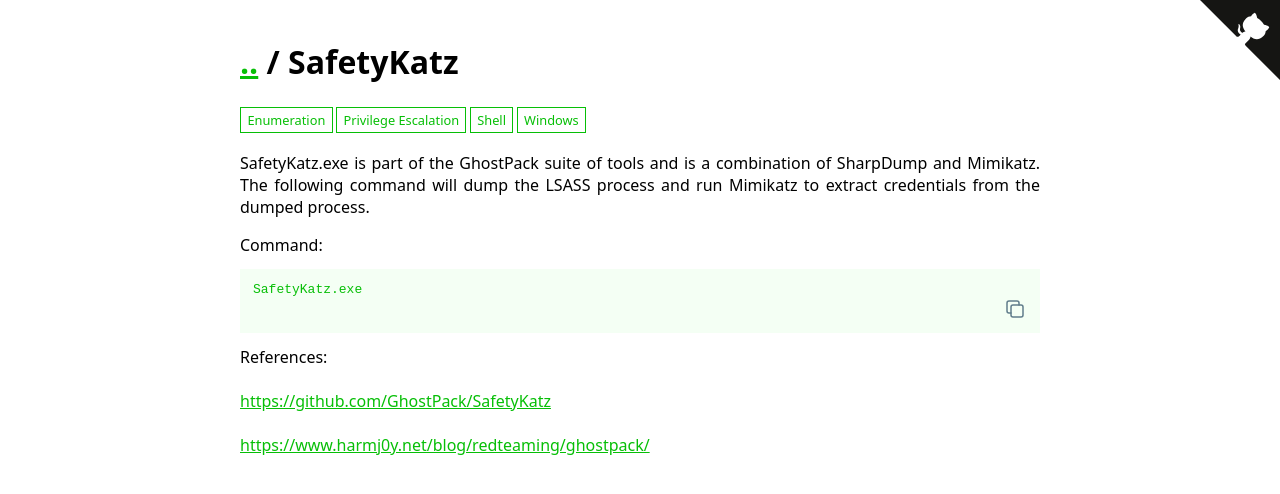
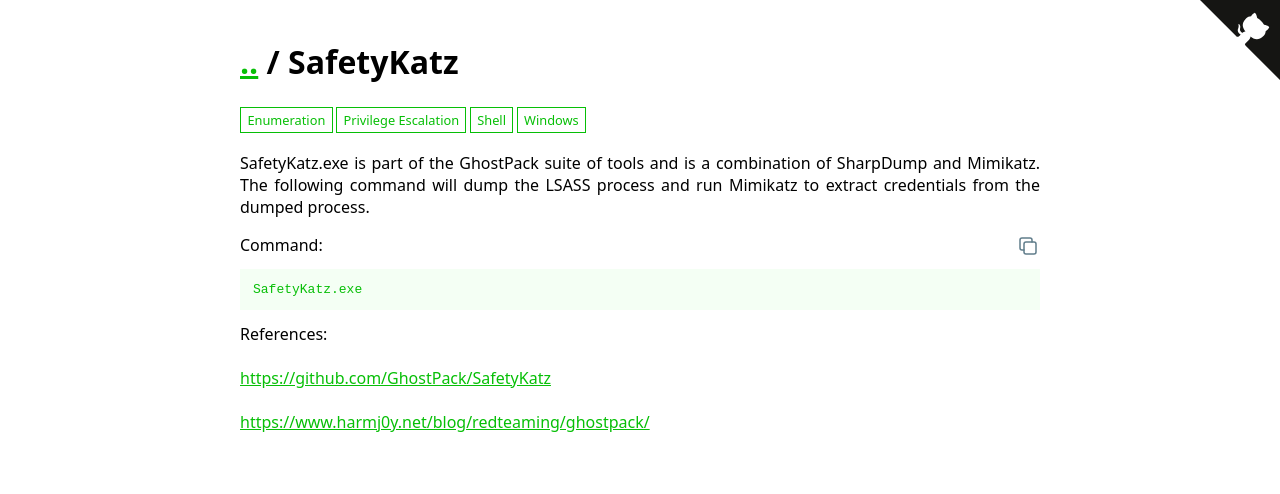
Before and after one commit to WADComs/WADComs.github.io, a Jekyll site: the page built from _wadcoms/SafetyKatz.md, in a window 1280 px wide. Shown: the top 494 px of the page. Built offline with Jekyll 4.4.1, drawn with Linux system fonts in a browser that asks for light colours.

Commit message:
Moved copy button in bin layout

```diff
--- a/_layouts/bin.html
+++ b/_layouts/bin.html
@@ -11,9 +11,10 @@ layout: common
 {{ page.description | markdownify }}
 
 Command:
+<a href="javascript:void(0)" onClick="copyFunction_com()" style="float: right; margin-bottom: -10px;"><img src="/assets/copy-button.svg" alt="Copy" title="Copy" id="code_img"/></a>
 <ul class="examples">
     <li>
-	<pre><code id="code_text">{{ page.command | escape }}<a href="javascript:void(0)" onClick="copyFunction_com()" style="float: right; margin-bottom: -5px;"><img src="/assets/copy-button.svg" alt="Copy" title="Copy" id="code_img"/></a></code></pre>
+	<pre><code id="code_text">{{ page.command | escape }}</code></pre>
     </li>
 
 </ul>
```
Also changed, not shown: other parts of _layouts/bin.html (+1 -1 lines), output.txt (added).
